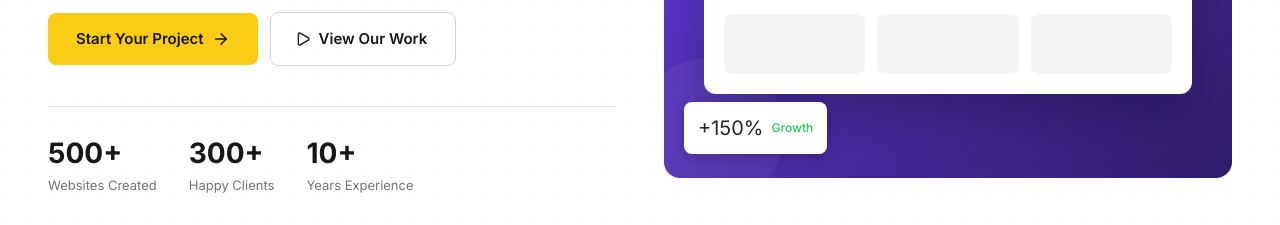
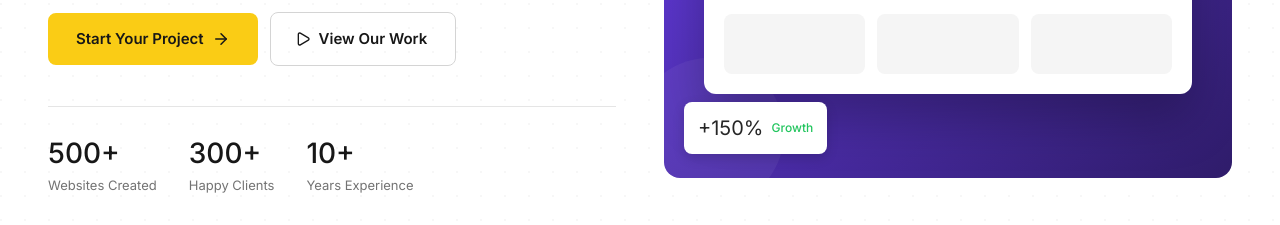
Before and after one commit to ardijancuri/Web-Platform-app, a Next.js app: page /en in a window 1280 px wide. Shown: the part 381-606 px from the top of the page. Built offline with nearby package versions, Linux system fonts and the light colour scheme.

Commit message:
UI updated in the home page v2.2

```diff
--- a/src/app/globals.css
+++ b/src/app/globals.css
@@ -102,7 +102,7 @@ a {
    ======================================== */
 .container {
   width: 100%;
-  max-width: 1280px;
+  max-width: 1440px;
   margin: 0 auto;
   padding: 0 20px;
 }
@@ -119,9 +119,9 @@ a {
   }
 }
 
-@media (min-width: 1360px) {
+@media (min-width: 1536px) {
   .container {
-    max-width: 1320px;
+    max-width: 1520px;
   }
 }
 
--- a/src/components/sections/Hero.tsx
+++ b/src/components/sections/Hero.tsx
@@ -83,15 +83,15 @@ const Hero = () => {
               style={{ gap: '32px', paddingTop: '24px', borderTop: '1px solid #E5E5E5' }}
             >
               <div>
-                <div style={{ fontSize: '28px', fontWeight: 700, color: '#171717' }}>500+</div>
+                <div style={{ fontSize: '28px', fontWeight: 500, color: '#171717' }}>500+</div>
                 <div style={{ fontSize: '13px', color: '#737373' }}>{t('stats.websites')}</div>
               </div>
               <div>
-                <div style={{ fontSize: '28px', fontWeight: 700, color: '#171717' }}>300+</div>
+                <div style={{ fontSize: '28px', fontWeight: 500, color: '#171717' }}>300+</div>
                 <div style={{ fontSize: '13px', color: '#737373' }}>{t('stats.clients')}</div>
               </div>
               <div>
-                <div style={{ fontSize: '28px', fontWeight: 700, color: '#171717' }}>10+</div>
+                <div style={{ fontSize: '28px', fontWeight: 500, color: '#171717' }}>10+</div>
                 <div style={{ fontSize: '13px', color: '#737373' }}>{t('stats.experience')}</div>
               </div>
             </div>
--- a/src/components/sections/Portfolio.tsx
+++ b/src/components/sections/Portfolio.tsx
@@ -196,7 +196,7 @@ const Portfolio = () => {
                   <h3
                     style={{
                       fontSize: '26px',
-                      fontWeight: 700,
+                      fontWeight: 500,
                       color: '#FFFFFF',
                       marginBottom: '6px',
                     }}
@@ -403,7 +403,7 @@ const Portfolio = () => {
               <h3
                 style={{
                   fontSize: '22px',
-                  fontWeight: 700,
+                  fontWeight: 500,
                   color: '#FFFFFF',
                   marginBottom: '10px',
                 }}
--- a/src/components/sections/Services.tsx
+++ b/src/components/sections/Services.tsx
@@ -47,7 +47,7 @@ const Services = () => {
     >
       <div className="container">
         {/* Two Column Layout */}
-        <div className="grid lg:grid-cols-2 gap-12 lg:gap-16 items-start">
+        <div className="grid lg:grid-cols-2 gap-12 lg:gap-16 items-center">
           {/* Left - Title + Accordion */}
           <div>
             {/* Header */}
@@ -82,7 +82,7 @@ const Services = () => {
                 }}
               >
                 <button
-                  onClick={() => setExpandedIndex(expandedIndex === index ? -1 : index)}
+                  onClick={() => setExpandedIndex(index)}
                   className="w-full flex items-center justify-between text-left"
                   style={{
                     padding: '24px 0',
@@ -162,7 +162,7 @@ const Services = () => {
           <div className="hidden lg:block sticky top-32">
             <AnimatePresence mode="wait">
               <motion.div
-                key={expandedIndex >= 0 ? expandedIndex : 'default'}
+                key={expandedIndex}
                 initial={{ opacity: 0, scale: 0.98 }}
                 animate={{ opacity: 1, scale: 1 }}
                 exit={{ opacity: 0, scale: 0.98 }}
@@ -174,8 +174,8 @@ const Services = () => {
                 }}
               >
                 <Image
-                  src={expandedIndex >= 0 ? services[expandedIndex].image : services[0].image}
-                  alt={expandedIndex >= 0 ? services[expandedIndex].title : services[0].title}
+                  src={services[expandedIndex].image}
+                  alt={services[expandedIndex].title}
                   fill
                   className="object-cover"
                 />
```
